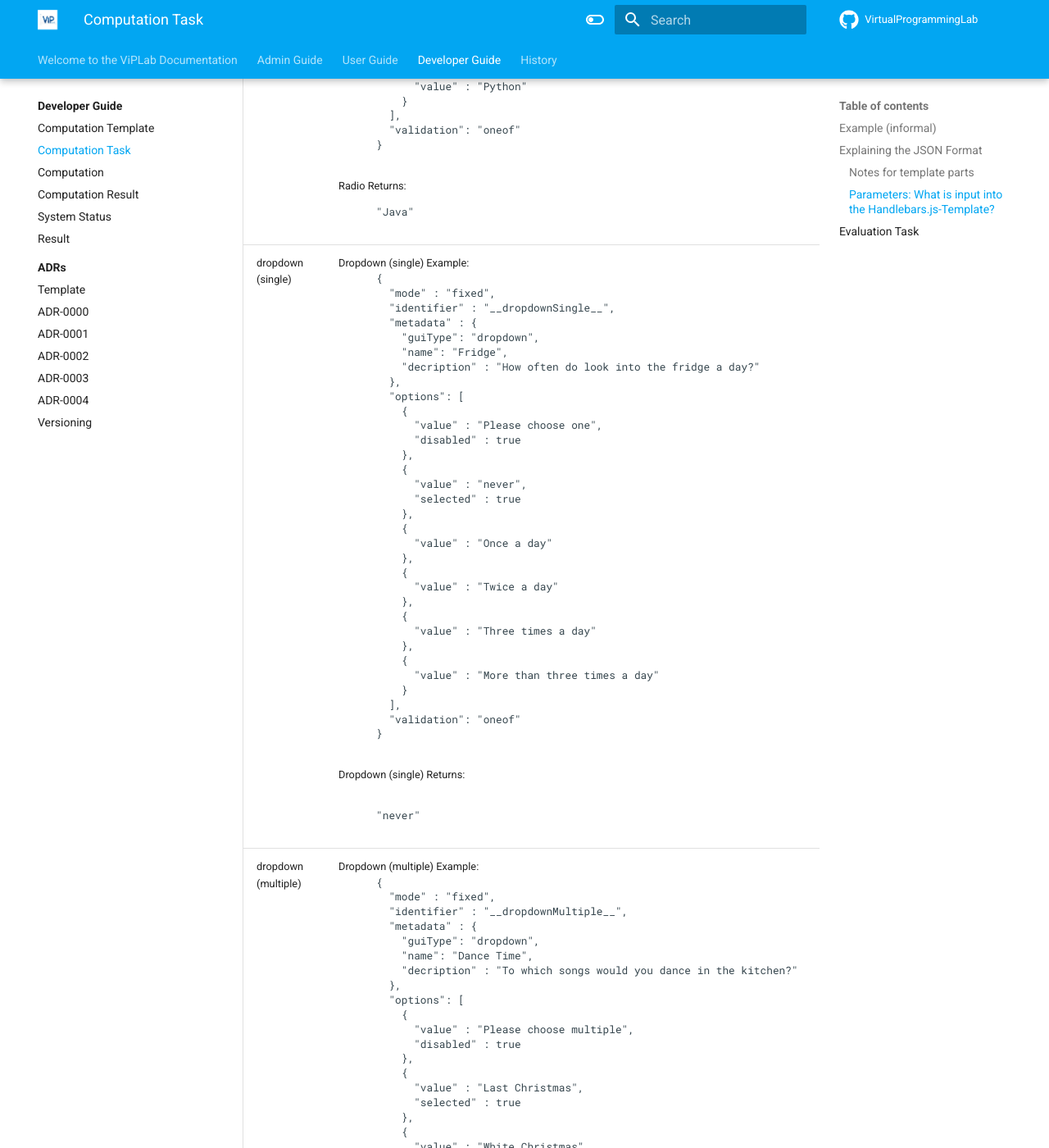
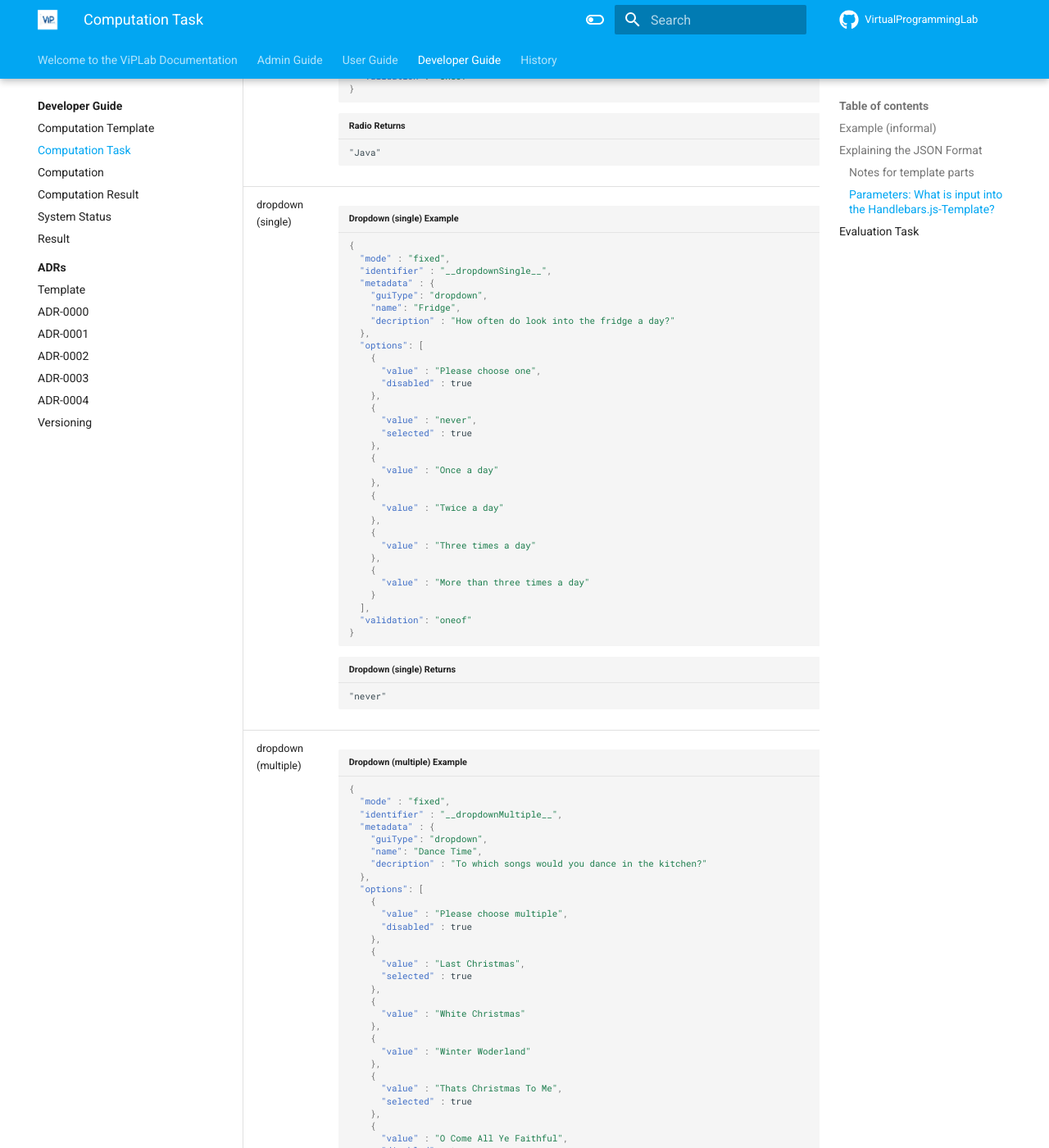
Before and after one commit to VirtualProgrammingLab/documentation, an MkDocs documentation site: the page built from docs/developer/computation_task.md, in a window 1280 px wide and 1400 px high, scrolled down 2750 px. Shown: the whole window at 82% size. Built offline with MkDocs 1.6.1 and Material for MkDocs 9.7.7, drawn with Linux system fonts in a browser that asks for light colours; some of the changed text lies outside the part shown.

Commit message:
Update table

````diff
--- a/docs/developer/computation_task.md
+++ b/docs/developer/computation_task.md
@@ -59,15 +59,14 @@ the following structure:
 
 <table>
   <tr>
-    <th>Parameter guitype</th>
+    <th>Parameter guiType</th>
     <th>Example</th>
     <th>Returns</th>
   </tr>
   <tr>
     <td>checkbox</td>
     <td>
-      Checkbox Example:
-      <pre>
+      ``` json title="Checkbox Example"
       {
         "mode" : "fixed",
         "identifier" : "__checkbox__",
@@ -91,11 +90,10 @@ the following structure:
         ],
         "validation": "anyof"
       }
-      </pre>
-      Checkbox Returns:
-      <pre>
+      ```
+      ``` title="Checkbox Returns"
       ["programming", "music"]
-      </pre>
+      ```
     </td>
     <td>
       Array of Strings
@@ -104,8 +102,7 @@ the following structure:
   <tr>
     <td>radio</td>
     <td>
-      Radio Example:
-      <pre>
+      ``` json title="Radio Example"
       {
         "mode" : "fixed",
         "identifier" : "__radioButton__",
@@ -132,11 +129,10 @@ the following structure:
         ],
         "validation": "oneof"
       }
-      </pre>
-      Radio Returns:
-      <pre>
+      ```
+      ``` title="Radio Returns"
       "Java"
-      </pre>
+      ```
     </td>
     <td>
       String
@@ -145,8 +141,7 @@ the following structure:
   <tr>
     <td>dropdown (single)</td>
     <td>
-      Dropdown (single) Example:
-      <pre>
+      ``` json title="Dropdown (single) Example"
       {
         "mode" : "fixed",
         "identifier" : "__dropdownSingle__",
@@ -179,11 +174,10 @@ the following structure:
         ],
         "validation": "oneof"
       }
-      </pre>
-      Dropdown (single) Returns:
-      <pre>
+      ```
+      ``` title=" Dropdown (single) Returns"
       "never"
-      </pre>
+      ```
     </td>
     <td>
       String
@@ -192,8 +186,7 @@ the following structure:
   <tr>
     <td>dropdown (multiple)</td>
     <td>
-      Dropdown (multiple) Example:
-      <pre>
+      ``` json title="Dropdown (multiple) Example"
       {
         "mode" : "fixed",
         "identifier" : "__dropdownMultiple__",
@@ -228,11 +221,10 @@ the following structure:
         ],
         "validation": "anyof"
       }
-      </pre>
-      Dropdown (multiple) Result:
-      <pre>
+      ```
+      ``` title="Dropdown (multiple) Result"
       ["Last Christmas", "Thats Christmas To Me"]
-      </pre>
+      ```
     </td>
     <td>
       Array of Strings
@@ -241,8 +233,7 @@ the following structure:
   <tr>
     <td>toggle</td>
     <td>
-      Toggle Example:
-      <pre>
+      ``` json title="Toggle Example"
       {
         "mode" : "fixed",
         "identifier" : "__toggle__",
@@ -265,11 +256,10 @@ the following structure:
         ],
         "validation": "anyof"
       }
-      </pre>
-      Toggle Result:
-      <pre>
+      ```
+      ``` title="Toggle Result"
       ["Spiders"]
-      </pre>
+      ```
     </td>
     <td>
       Array of Strings
@@ -278,8 +268,7 @@ the following structure:
   <tr>
     <td>slider (single)</td>
     <td>
-      Slider (single) Example:
-      <pre>
+      ``` json title="Slider (single) Example"
       {
         "mode" : "any",
         "identifier" : "__sliderSingle__",
@@ -297,11 +286,10 @@ the following structure:
         "step": 10,
         "validation": "range"
       }
-      </pre>
-      Slider (single) Result:
-      <pre>
+      ```
+      ``` title="Slider (single) Result"
       75
-      </pre>
+      ```
     </td>
     <td>
       Number
@@ -310,8 +298,7 @@ the following structure:
   <tr>
     <td>slider (multiple)</td>
     <td>
-      Slider (multiple) Example:
-      <pre>
+      ``` json title="Slider (multiple) Example"
       {
         "mode" : "any",
         "identifier" : "__sliderMultiple__",
@@ -331,11 +318,10 @@ the following structure:
         "step": 5,
         "validation": "range"
       }
-      </pre>
-      Slider (multiple) Result:
-      <pre>
+      ```
+      ``` title="Slider (multiple) Result"
       [25, 50, 75]
-      </pre>
+      ```
     </td>
     <td>
       Array of Numbers
@@ -344,8 +330,7 @@ the following structure:
   <tr>
     <td>input_field</td>
     <td>
-      Input_field Example:
-      <pre>
+      ``` json title="Input_field Example"
       {
         "mode" : "any",
         "identifier" : "__inputText__",
@@ -358,11 +343,10 @@ the following structure:
         "default" : [""],
         "validation": "none"
       }
-      </pre>
-      Input_field Result:
-      <pre>
+      ```
+      ``` title="Input_field Result"
       "base64:S2F0aHJ5bg"
-      </pre>
+      ```
     </td>
     <td>
       If the input_field is of type number: Number
@@ -372,8 +356,7 @@ the following structure:
   <tr>
     <td>editor</td>
     <td>
-      Editor Example:
-      <pre>
+      ``` json title="Editor Example"
       {
         "mode" : "any",
         "identifier" : "__default__",
@@ -385,12 +368,10 @@ the following structure:
         "default": ["aW50IG1haW4oaW50IGFyZ2MsIGNoYXIgKiphcmd2KSB7IC8vIFByaW50ICdIZWxsbyBXb3JsZCcgfQ"],
         "validation": "none"
       }
-      </pre>
-      Editor Result:
-      <pre>
+      ```
+      ``` title="Editor Result"
       "base64:aW50IG1haW4oaW50IGFyZ2MsIGNoYXIgKiphcmd2KSB7IC8vIFByaW50ICdIZWxsbyBXb3JsZCcgfQ"
-      </pre>
-
+      ```
     </td>
     <td>
       Prefixed ("base64:") and Base64URL-encoded String - is decoded by Websocket API, before it is sent to Backend
````
